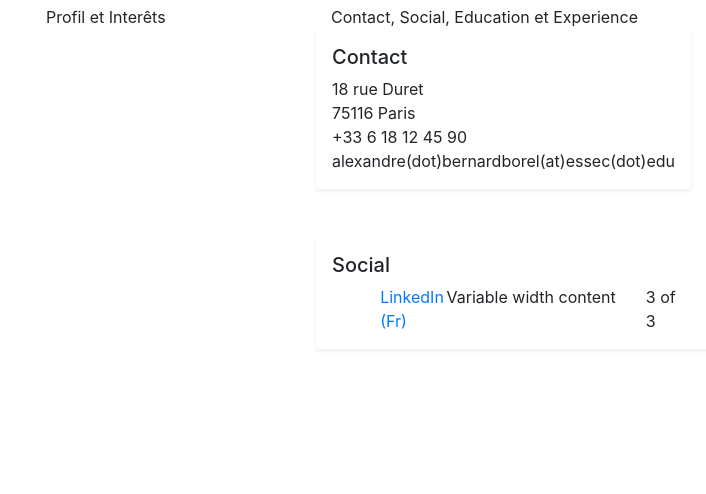
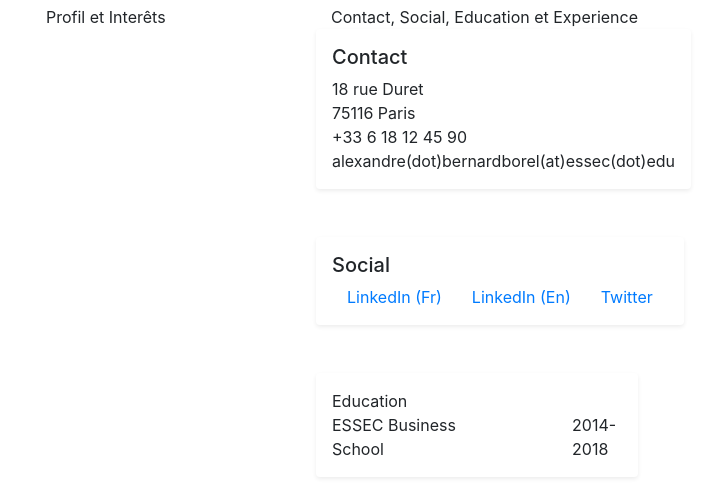
Before and after one commit to ABernardBorel/ABernardBorel.github.io, a plain HTML site: page index.html in a window 1280 px wide. Shown: the part 88-582 px from the top of the page, without its empty margins (39-745 px from the left). Drawn offline with nearby package versions, Linux system fonts and the light colour scheme.

Commit message:
v4
fin de cours

```diff
--- a/index.html
+++ b/index.html
@@ -49,19 +49,30 @@
                     <h5>Social</h5>
                     <div class="container">
                             <div class="row justify-content-md-center">
-                              <div class="col col-lg-2">
+                              <div class="col- col-auto">
                                     <a href="https://www.linkedin.com/in/alexandrebernardborel">LinkedIn (Fr)</a>
                               </div>
                               <div class="col-md-auto">
-                                Variable width content
-                              </div>
-                              <div class="col col-lg-2">
-                                3 of 3
-                              </div>
+                                    <a href="https://www.linkedin.com/in/alexandrebernardborel/en">LinkedIn (En)</a>                              </div>
+                              <div class="col col-auto">
+                                    <a href="https://twitter.com/A_BernardBorel">Twitter</a>                              </div>
                             </div>
         </div>
         </div>
       </div>
+      <div class="row" "Education">
+            <div class="shadow-sm p-3 mb-5 bg-white rounded">
+                Education
+                    <div class="row justify-content-between">
+                            <div class="col-6">
+                             ESSEC Business School
+                            </div>
+                            <div class="col-3">
+                            2014-2018
+                            </div>
+                          </div>
+                </div>
+
 
 </body>
 </html>
```
